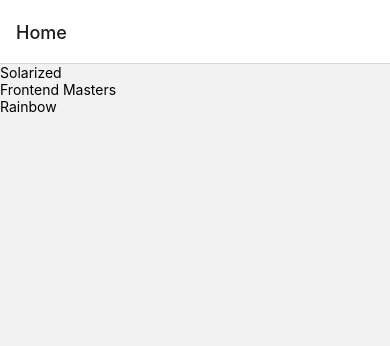
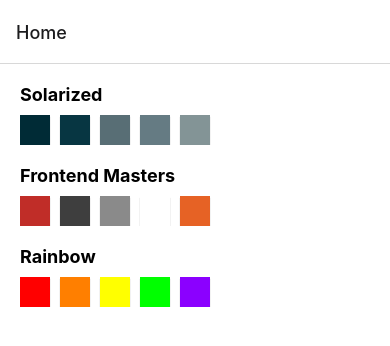
Before and after one commit to karamsetty09/reactNativeApp, a React Native app: screen /Home in a window 390 px wide. Shown: the top 346 px of the page. Built offline with nearby package versions, Linux system fonts and the light colour scheme.

Commit message:
Adding new component at home to display samples.

```diff
--- /dev/null
+++ b/components/PalettePreview.js
@@ -0,0 +1,44 @@
+import React from 'react'
+import { View, Text, StyleSheet } from 'react-native';
+import { FlatList, TouchableOpacity } from 'react-native-gesture-handler';
+
+const PalettePreview = ({handlePress, colorPalette}) => {
+  return (
+    <TouchableOpacity onPress={handlePress}>
+        <Text style={styles.text}>
+            {colorPalette.paletteName}
+        </Text>
+        <FlatList
+        style={styles.list}
+            horizontal={true}
+            data={colorPalette.colors.slice(0,5)}
+            keyExtractor={item => item.colorName}
+            renderItem={({item})=> <View style={[styles.box ,{backgroundColor: item.hexCode}]}></View>}
+        />
+    </TouchableOpacity>
+  )
+}
+
+const styles = StyleSheet.create({
+ text: {
+    fontWeight: 'bold',
+    fontSize: 18,
+    marginBottom: 10,
+    },
+    box: {
+        height: 30,
+        width: 30,
+        marginRight: 10,
+        shadowColor: '#000',
+        shadowOffset: { width: 0, height: 2 },
+        shadowOpacity: 0.3,
+        shadowRadius: 1,
+        elevation: 2,
+    },
+    list: {
+        marginBottom: 20,
+        flexDirection: 'row',
+    },
+})
+
+export default PalettePreview;
--- a/screens/Home.js
+++ b/screens/Home.js
@@ -1,6 +1,6 @@
 import React from 'react';
-import {View, Text, FlatList} from 'react-native';
-import { TouchableOpacity } from 'react-native-gesture-handler';
+import { FlatList, StyleSheet } from 'react-native';
+import PalettePreview from '../components/PalettePreview';
 
 const SOLARIZED = [
     { colorName: 'Base03', hexCode: '#002b36' },
@@ -46,15 +46,26 @@
 const Home = ({navigation}) => {
     return (
         <FlatList
+            style={styles.list}
             data={COLOR_PALETTES}
             keyExtractor={item => item.paletteName}
             renderItem={({ item }) => (
-                <TouchableOpacity onPress={() => navigation.navigate('ColorPalette', item)}>
-                    <Text>{item.paletteName}</Text>
-                </TouchableOpacity>
+                <PalettePreview
+                    handlePress={()=>{
+                        navigation.navigate('ColorPalette', item)
+                    }}
+                    colorPalette={item}
+                />
             )}
         />
     )
 }
 
+const styles = StyleSheet.create({
+    list: {
+        padding: 20,
+        backgroundColor: 'white'
+    }
+})
+
 export default Home;
```
